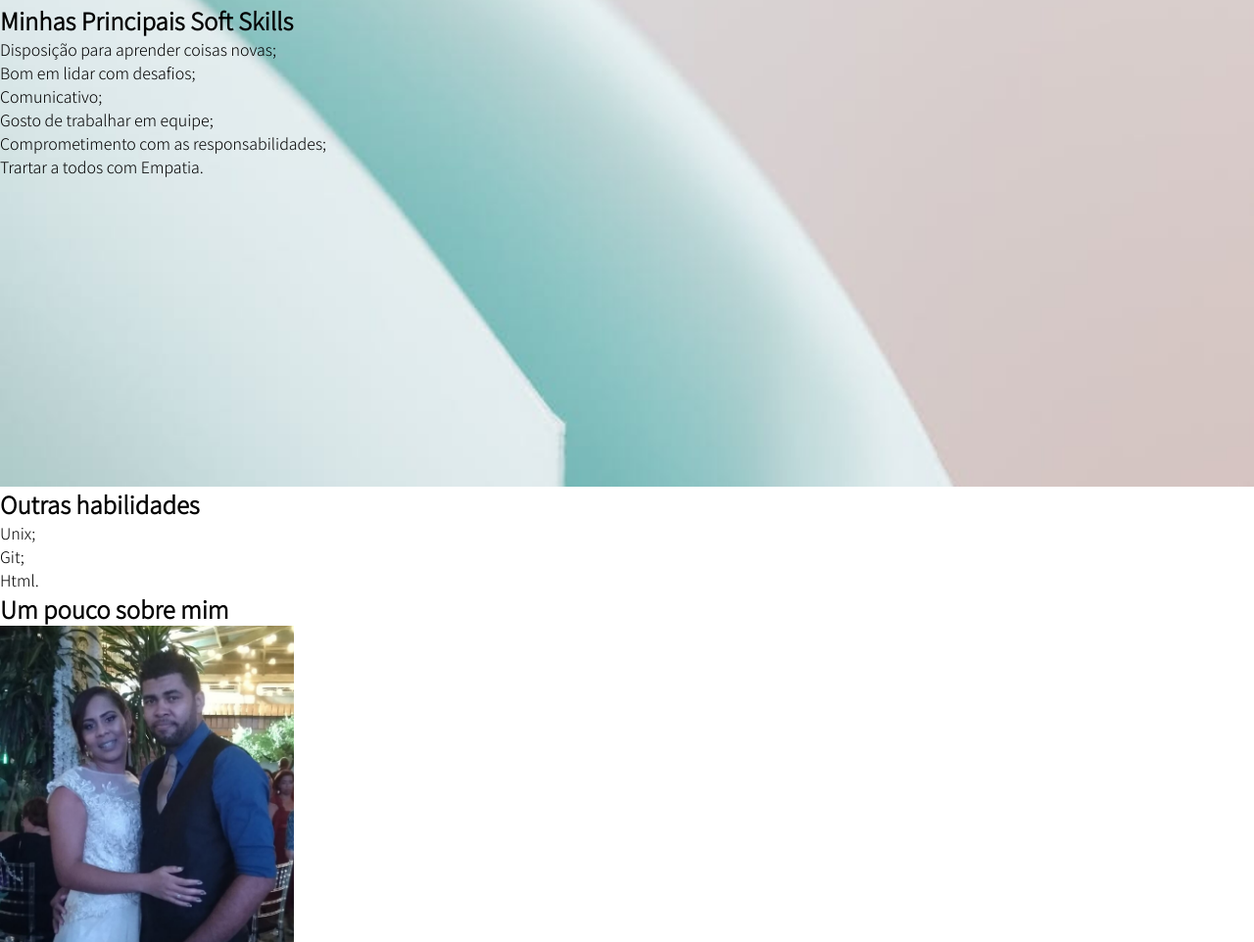
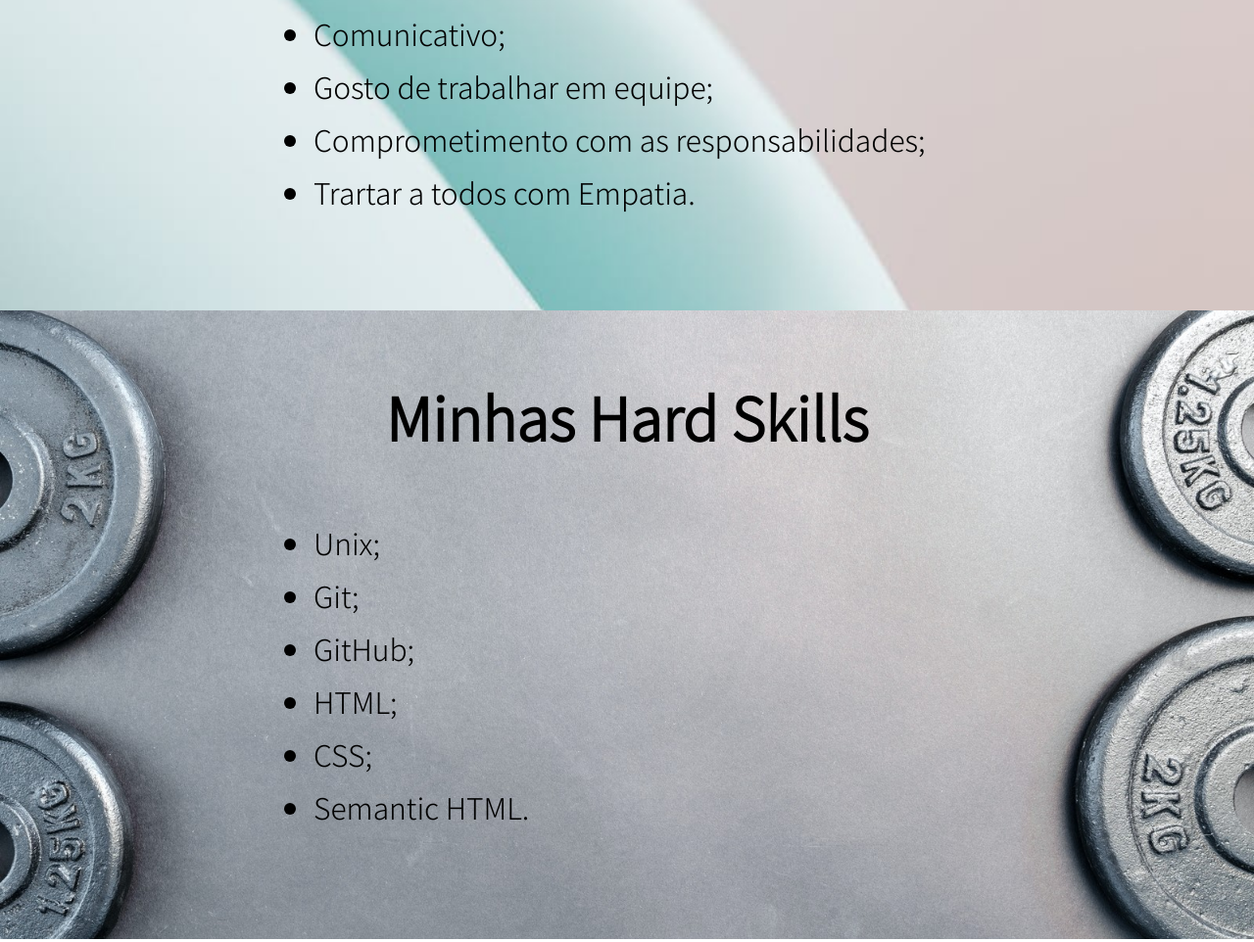
Before and after one commit to dihsantanna/dihsantanna.github.io, a plain HTML site: page index.html in a window 1280 px wide. Shown: the part 918-1880 px from the top of the page at 98% size. Drawn offline with Linux system fonts and the light colour scheme.

Commit message:
iniciando seçao hard skills

```diff
--- a/index.html
+++ b/index.html
@@ -20,8 +20,8 @@
     </header>
 
     <section id="soft-skills">
-        <h2 class="center-text">Minhas Principais Soft Skills</h2>
-            <ul class="bar center-text">
+        <h2>Minhas Principais Soft Skills</h2>
+        <ul>
             <li>Disposição para aprender coisas novas;</li>
             <li>Bom em lidar com desafios;</li>
             <li>Comunicativo;</li>
@@ -31,12 +31,17 @@
         </ul>
     </section>
 
-        <h2 class="center-text">Outras habilidades</h2>
-            <ul class="bar center-text">
+    <section id="hard-skills">
+        <h2>Minhas Hard Skills</h2>
+        <ul>
             <li>Unix;</li>
             <li>Git;</li>
-                <li>Html.</li>
+            <li>GitHub;</li>
+            <li>HTML;</li>
+            <li>CSS;</li>
+            <li>Semantic HTML.</li>
         </ul>
+    </section>
 
 
     <div id="bio">
--- a/style.css
+++ b/style.css
@@ -34,7 +34,7 @@ header section {
 
 #fotoInicio {
     position: absolute;
-    bottom: 27%;
+    bottom: 24%;
     width: 350px;
     margin-left: 5%;
     border: 10px groove #7C98A9;
@@ -45,7 +45,7 @@ header section {
 header h1 {
     position: absolute;
     left: 35%;
-    bottom: 78%;
+    bottom: 72%;
     font-family: 'Fira Sans', sans-serif;
     font-size: 90px;
     font-weight: bold;
@@ -57,7 +57,7 @@ header h1 {
 header h2 {
     position: absolute;
     left: 35%;
-    bottom: 60%;
+    bottom: 55%;
     border-radius: 5px 5px 5px 0px;
     font-size: 60px;
     font-weight: bold;
@@ -72,7 +72,7 @@ header p {
     padding: 10px;
     border-radius: 0px 0px 5px 0px;
     left: 35%;
-    bottom: 40.1%;
+    bottom: 32%;
     font-size: 25px;
     font-weight: 600;
     color: #F4F4F4;
@@ -86,7 +86,7 @@ header h3 {
     border-radius: 5px;
     border-radius: 0px 0px 5px 5px;
     left: 35%;
-    bottom: 31%;
+    bottom: 22%;
     font-size: 27px;
     font-weight: 700;
     color: #F4F4F4;
@@ -99,6 +99,44 @@ header h3 {
     background-size: cover;
     background-attachment: fixed;
     width: 100%;
-    padding-top: 24.6%;
-    padding-bottom: 24.6%;
+    padding-bottom: 7%;
 }
+
+#soft-skills h2 {
+    padding: 5%;
+    text-align: center;
+    font-weight: 800;
+    font-size: 60px;
+}
+
+#soft-skills li {
+    text-align: justify;
+    font-weight: 500;
+    font-size: 30px;
+    margin-left: 25%;
+    padding-bottom: 10px;
+}
+
+#hard-skills {
+    background-image: url(./.fotos/foto_hard_skills.jpg);
+    background-position: center;
+    background-size: cover;
+    background-attachment: fixed;
+    width: 100%;
+    padding-bottom: 8%;
+}
+
+#hard-skills h2 {
+    padding: 5%;
+    text-align: center;
+    font-weight: 800;
+    font-size: 60px;
+}
+
+#hard-skills li {
+    text-align: justify;
+    font-weight: 500;
+    font-size: 30px;
+    margin-left: 25%;
+    padding-bottom: 10px;
+}
```
Also changed, not shown: .fotos/foto_hard_skills.jpg (added). Lines whose indentation alone changed are shown as unchanged.
